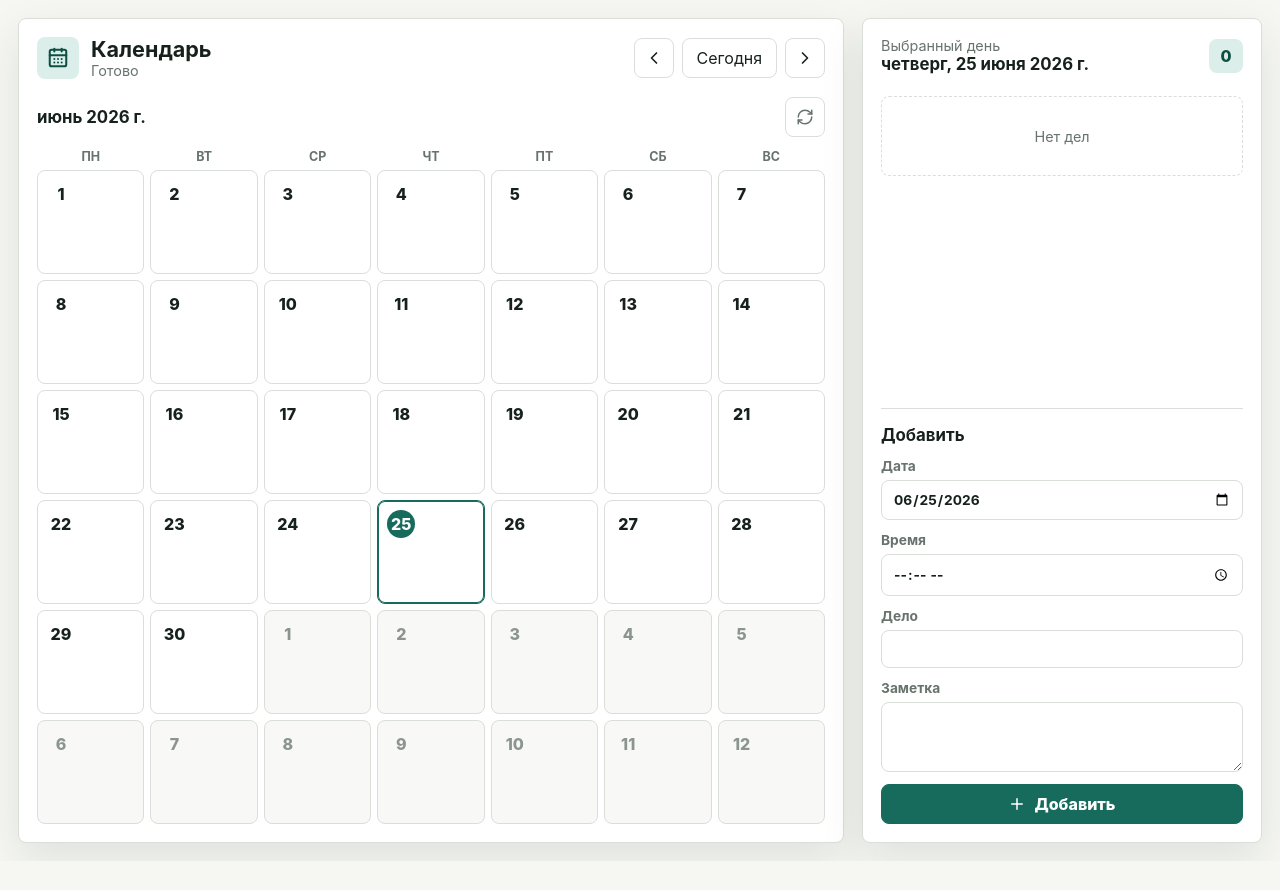
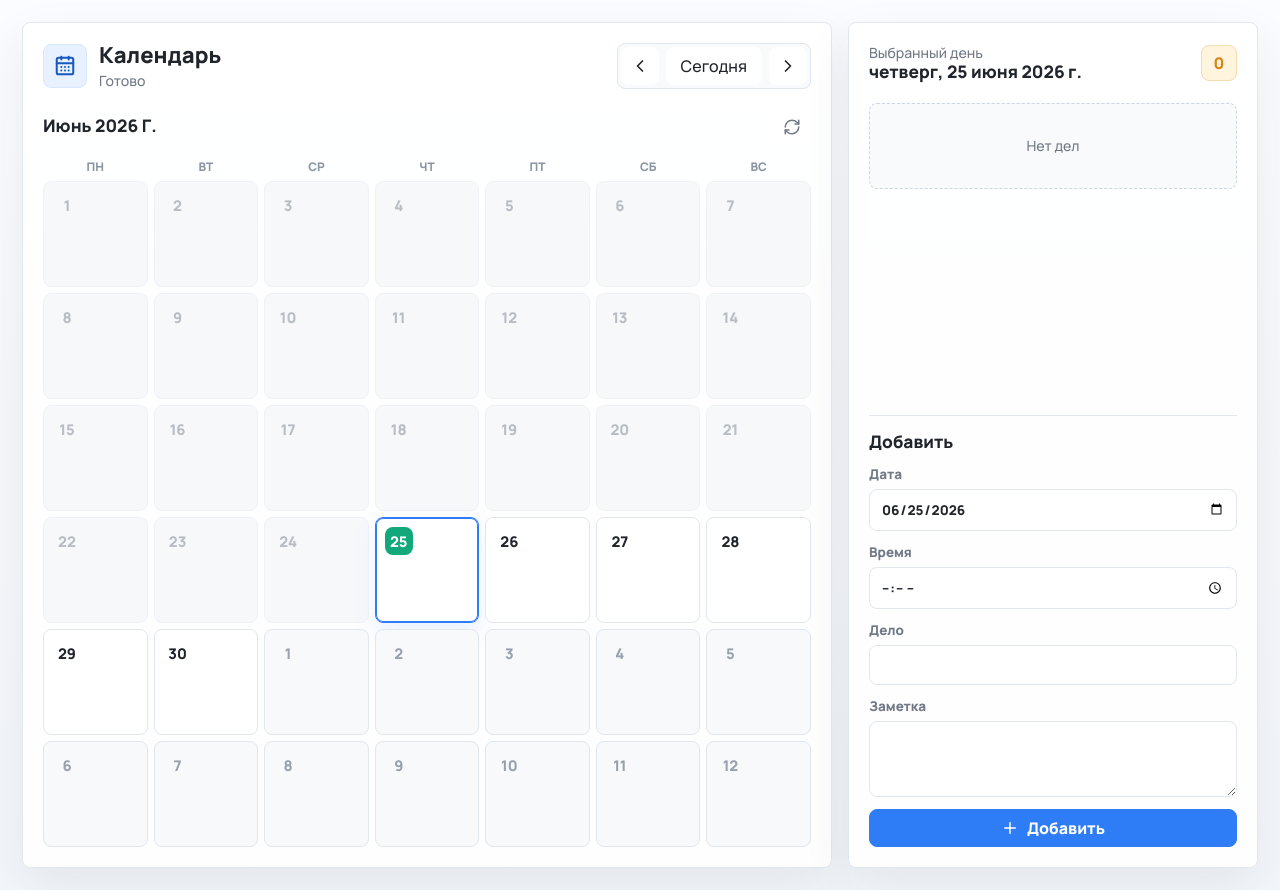
Before and after one commit to antoshigas/daily-calendar-digest, a Next.js app: page / in a window 1280 px wide. Before the commit the page ends 861 px from the top, so only its background shows below. Built offline with nearby package versions, Linux system fonts and the light colour scheme.

Commit message:
Lock processed calendar days

```diff
--- a/app/api/events/route.js
+++ b/app/api/events/route.js
@@ -1,5 +1,6 @@
 import { randomUUID } from "node:crypto";
-import { readEvents, writeEvents } from "../../../lib/storage.js";
+import { getBerlinDateKey, getDateLockReason, isWritableDateKey } from "../../../lib/calendar.js";
+import { hasDigestRun, readEvents, writeEvents } from "../../../lib/storage.js";
 
 export const dynamic = "force-dynamic";
 
@@ -37,16 +38,34 @@ function cleanEvent(input, id) {
   };
 }
 
+async function getWriteContext() {
+  const todayKey = getBerlinDateKey();
+  const todayLocked = await hasDigestRun(todayKey);
+
+  return { todayKey, todayLocked };
+}
+
+function assertWritableDate(dateKey, context) {
+  if (!isWritableDateKey(dateKey, context)) {
+    throw new Error(getDateLockReason(dateKey, context));
+  }
+}
+
 export async function GET() {
-  const events = await readEvents();
-  return Response.json({ ok: true, events });
+  const todayKey = getBerlinDateKey();
+  const [events, todayLocked] = await Promise.all([readEvents(), hasDigestRun(todayKey)]);
+
+  return Response.json({ ok: true, events, todayKey, todayLocked });
 }
 
 export async function POST(request) {
   try {
     const input = await request.json();
+    const context = await getWriteContext();
+    const nextEvent = cleanEvent(input, randomUUID());
+    assertWritableDate(nextEvent.date, context);
+
     const events = await readEvents();
-    const nextEvent = cleanEvent(input, randomUUID());
     const nextEvents = await writeEvents([...events, nextEvent]);
 
     return Response.json({ ok: true, event: nextEvent, events: nextEvents }, { status: 201 });
@@ -71,7 +90,11 @@ export async function PUT(request) {
       return jsonError("Дело не найдено", 404);
     }
 
+    const context = await getWriteContext();
     const nextEvent = cleanEvent(input, id);
+    assertWritableDate(events[index].date, context);
+    assertWritableDate(nextEvent.date, context);
+
     const nextEvents = [...events];
     nextEvents[index] = nextEvent;
 
@@ -82,6 +105,7 @@ export async function PUT(request) {
 }
 
 export async function DELETE(request) {
+  try {
     const id = new URL(request.url).searchParams.get("id");
 
     if (!id) {
@@ -89,11 +113,19 @@ export async function DELETE(request) {
     }
 
     const events = await readEvents();
-  const nextEvents = events.filter((event) => event.id !== id);
+    const target = events.find((event) => event.id === id);
 
-  if (nextEvents.length === events.length) {
+    if (!target) {
       return jsonError("Дело не найдено", 404);
     }
 
+    const context = await getWriteContext();
+    assertWritableDate(target.date, context);
+
+    const nextEvents = events.filter((event) => event.id !== id);
+
     return Response.json({ ok: true, events: await writeEvents(nextEvents) });
+  } catch (error) {
+    return jsonError(error instanceof Error ? error.message : "Не удалось удалить");
   }
+}
--- a/app/globals.css
+++ b/app/globals.css
@@ -1,17 +1,25 @@
+@import url("https://fonts.googleapis.com/css2?family=Manrope:wght@500;600;700;800&display=swap");
+
 :root {
   color-scheme: light;
-  --bg: #f6f7f3;
+  --bg: #f7f8fb;
   --panel: #ffffff;
-  --panel-strong: #eef4ef;
-  --text: #17211c;
-  --muted: #67736c;
-  --line: #d9dfd8;
-  --accent: #176b5d;
-  --accent-strong: #0d4f43;
-  --accent-soft: #dceee9;
-  --warn: #b86f16;
-  --danger: #b83b3b;
-  --shadow: 0 16px 44px rgba(22, 35, 29, 0.1);
+  --panel-soft: #f8fafc;
+  --panel-tint: #eef6ff;
+  --text: #20242b;
+  --muted: #717987;
+  --line: #e1e7ef;
+  --line-strong: #cbd6e2;
+  --accent: #2f7df6;
+  --accent-strong: #1759be;
+  --accent-soft: #e8f1ff;
+  --fresh: #13a87c;
+  --fresh-soft: #e7f7f2;
+  --warm: #d88516;
+  --warm-soft: #fff4de;
+  --danger: #d94848;
+  --closed: #f0f3f6;
+  --shadow: 0 18px 48px rgba(36, 48, 64, 0.08);
 }
 
 * {
@@ -25,10 +33,11 @@ body {
 
 body {
   margin: 0;
-  background: var(--bg);
+  background:
+    linear-gradient(180deg, #fbfcff 0%, var(--bg) 44%, #f3f6fa 100%);
   color: var(--text);
   font-family:
-    Inter, ui-sans-serif, system-ui, -apple-system, BlinkMacSystemFont, "Segoe UI", sans-serif;
+    Manrope, "Segoe UI Variable", "Segoe UI", Inter, ui-sans-serif, system-ui, sans-serif;
   letter-spacing: 0;
 }
 
@@ -42,18 +51,22 @@ button {
   cursor: pointer;
 }
 
+button:disabled {
+  cursor: default;
+}
+
 .app-shell {
   display: grid;
-  grid-template-columns: minmax(0, 1fr) minmax(320px, 400px);
-  gap: 18px;
+  grid-template-columns: minmax(0, 1fr) minmax(320px, 410px);
+  gap: 16px;
   min-height: 100vh;
-  padding: 18px;
+  padding: clamp(12px, 2vw, 22px);
 }
 
 .calendar-panel,
 .details-panel {
   min-width: 0;
-  background: var(--panel);
+  background: rgba(255, 255, 255, 0.92);
   border: 1px solid var(--line);
   border-radius: 8px;
   box-shadow: var(--shadow);
@@ -62,14 +75,14 @@ button {
 .calendar-panel {
   display: flex;
   flex-direction: column;
-  padding: 18px;
+  padding: clamp(14px, 1.8vw, 20px);
 }
 
 .details-panel {
   display: flex;
   flex-direction: column;
   gap: 18px;
-  padding: 18px;
+  padding: clamp(14px, 1.8vw, 20px);
 }
 
 .topbar,
@@ -93,8 +106,9 @@ button {
   display: grid;
   place-items: center;
   flex: 0 0 auto;
-  width: 42px;
-  height: 42px;
+  width: 44px;
+  height: 44px;
+  border: 1px solid #d7e7ff;
   border-radius: 8px;
   background: var(--accent-soft);
   color: var(--accent-strong);
@@ -108,17 +122,20 @@ p {
 }
 
 h1 {
-  font-size: 1.35rem;
-  line-height: 1.15;
+  font-size: 1.38rem;
+  font-weight: 800;
+  line-height: 1.12;
 }
 
 h2 {
-  font-size: 1.05rem;
+  font-size: 1.08rem;
+  font-weight: 800;
   line-height: 1.2;
 }
 
 h3 {
   font-size: 0.98rem;
+  font-weight: 800;
   line-height: 1.25;
 }
 
@@ -127,13 +144,21 @@ h3 {
 .event-content p,
 .empty-state {
   color: var(--muted);
-  font-size: 0.9rem;
+  font-size: 0.88rem;
+}
+
+.brand p {
+  margin-top: 3px;
 }
 
 .month-controls {
   display: flex;
   align-items: center;
-  gap: 8px;
+  gap: 7px;
+  padding: 3px;
+  border: 1px solid var(--line);
+  border-radius: 8px;
+  background: var(--panel-soft);
 }
 
 .icon-button,
@@ -142,20 +167,21 @@ h3 {
   display: inline-flex;
   align-items: center;
   justify-content: center;
-  border: 1px solid var(--line);
+  border: 1px solid transparent;
   border-radius: 8px;
   background: #fff;
   color: var(--text);
-  min-height: 40px;
+  min-height: 38px;
   transition:
     background 160ms ease,
     border-color 160ms ease,
     color 160ms ease,
-    transform 160ms ease;
+    transform 160ms ease,
+    box-shadow 160ms ease;
 }
 
 .icon-button {
-  width: 40px;
+  width: 38px;
   padding: 0;
 }
 
@@ -166,8 +192,9 @@ h3 {
 
 .icon-button:hover,
 .today-button:hover {
-  background: var(--panel-strong);
-  border-color: #c4d1c8;
+  border-color: var(--line-strong);
+  background: #fdfefe;
+  box-shadow: 0 6px 18px rgba(42, 65, 92, 0.08);
 }
 
 .icon-button:active,
@@ -188,6 +215,10 @@ h3 {
   margin: 18px 0 12px;
 }
 
+.month-title-row h2 {
+  text-transform: capitalize;
+}
+
 .weekday-grid,
 .month-grid {
   display: grid;
@@ -197,9 +228,9 @@ h3 {
 .weekday-grid {
   gap: 6px;
   margin-bottom: 6px;
-  color: var(--muted);
-  font-size: 0.78rem;
-  font-weight: 700;
+  color: #8a94a3;
+  font-size: 0.74rem;
+  font-weight: 800;
   text-align: center;
   text-transform: uppercase;
 }
@@ -216,33 +247,51 @@ h3 {
   align-items: stretch;
   gap: 7px;
   min-width: 0;
-  min-height: 104px;
+  min-height: 106px;
   padding: 9px;
   border: 1px solid var(--line);
   border-radius: 8px;
-  background: #fff;
+  background: rgba(255, 255, 255, 0.9);
   color: var(--text);
   text-align: left;
 }
 
 .day-cell:hover {
-  border-color: #aebcb4;
-  background: #fbfcfa;
+  border-color: #b9c8d8;
+  background: #fbfdff;
+  box-shadow: 0 8px 20px rgba(42, 65, 92, 0.06);
+}
+
+.day-cell.closed {
+  background: var(--closed);
+  color: #7e8794;
+}
+
+.day-cell.inactive {
+  opacity: 0.54;
+}
+
+.day-cell.inactive:hover {
+  border-color: var(--line);
+  background: var(--closed);
+  box-shadow: none;
 }
 
 .day-cell.active {
   border-color: var(--accent);
-  box-shadow: inset 0 0 0 1px var(--accent);
+  box-shadow:
+    inset 0 0 0 1px var(--accent),
+    0 10px 24px rgba(47, 125, 246, 0.1);
 }
 
 .day-cell.today .day-number {
-  background: var(--accent);
+  background: var(--fresh);
   color: #fff;
 }
 
 .day-cell.muted {
-  background: #f8f9f7;
-  color: #8b948f;
+  background: #f7f9fb;
+  color: #98a1ad;
 }
 
 .day-number {
@@ -251,7 +300,8 @@ h3 {
   justify-content: center;
   width: 28px;
   height: 28px;
-  border-radius: 50%;
+  border-radius: 8px;
+  font-size: 0.92rem;
   font-weight: 800;
 }
 
@@ -267,11 +317,12 @@ h3 {
   display: block;
   min-width: 0;
   overflow: hidden;
-  border-radius: 6px;
+  border-radius: 7px;
   padding: 4px 6px;
   background: var(--accent-soft);
   color: var(--accent-strong);
-  font-size: 0.75rem;
+  font-size: 0.73rem;
+  font-weight: 700;
   line-height: 1.2;
   text-overflow: ellipsis;
   white-space: nowrap;
@@ -283,23 +334,23 @@ h3 {
 }
 
 .more-chip {
-  background: #f7ead8;
-  color: var(--warn);
-  font-weight: 800;
+  background: var(--warm-soft);
+  color: var(--warm);
 }
 
 .details-header {
-  padding-bottom: 4px;
+  padding-bottom: 2px;
 }
 
 .count-badge {
   display: grid;
   place-items: center;
-  min-width: 34px;
-  height: 34px;
+  min-width: 36px;
+  height: 36px;
+  border: 1px solid #f3dcae;
   border-radius: 8px;
-  background: var(--accent-soft);
-  color: var(--accent-strong);
+  background: var(--warm-soft);
+  color: var(--warm);
   font-weight: 800;
 }
 
@@ -312,9 +363,10 @@ h3 {
 .empty-state {
   display: grid;
   place-items: center;
-  min-height: 80px;
-  border: 1px dashed var(--line);
+  min-height: 86px;
+  border: 1px dashed var(--line-strong);
   border-radius: 8px;
+  background: var(--panel-soft);
 }
 
 .event-row {
@@ -329,9 +381,14 @@ h3 {
 }
 
 .event-time {
-  color: var(--accent-strong);
-  font-size: 0.86rem;
+  display: inline-flex;
+  justify-content: center;
+  border-radius: 7px;
+  background: var(--fresh-soft);
+  color: #08775b;
+  font-size: 0.82rem;
   font-weight: 800;
+  padding: 5px 6px;
 }
 
 .event-content {
@@ -339,7 +396,7 @@ h3 {
 }
 
 .event-content p {
-  margin-top: 4px;
+  margin-top: 5px;
   overflow-wrap: anywhere;
 }
 
@@ -356,12 +413,25 @@ h3 {
   border-top: 1px solid var(--line);
 }
 
+.readonly-note {
+  display: grid;
+  gap: 6px;
+  margin-top: auto;
+  padding-top: 16px;
+  border-top: 1px solid var(--line);
+}
+
+.readonly-note p {
+  color: var(--muted);
+  font-size: 0.9rem;
+}
+
 .event-form label {
   display: grid;
   gap: 6px;
   color: var(--muted);
-  font-size: 0.86rem;
-  font-weight: 700;
+  font-size: 0.84rem;
+  font-weight: 800;
 }
 
 .event-form input,
@@ -383,7 +453,7 @@ h3 {
 .event-form input:focus,
 .event-form textarea:focus {
   border-color: var(--accent);
-  box-shadow: 0 0 0 3px rgba(23, 107, 93, 0.14);
+  box-shadow: 0 0 0 3px rgba(47, 125, 246, 0.14);
 }
 
 .save-button {
@@ -396,12 +466,12 @@ h3 {
 }
 
 .save-button:hover {
+  border-color: var(--accent-strong);
   background: var(--accent-strong);
-  border-color: var(--accent-strong);
+  box-shadow: 0 10px 26px rgba(47, 125, 246, 0.18);
 }
 
 .save-button:disabled {
-  cursor: default;
   opacity: 0.68;
 }
 
@@ -441,7 +511,7 @@ h3 {
 
   .weekday-grid {
     gap: 3px;
-    font-size: 0.68rem;
+    font-size: 0.66rem;
   }
 
   .month-grid {
@@ -449,7 +519,7 @@ h3 {
   }
 
   .day-cell {
-    min-height: 74px;
+    min-height: 76px;
     padding: 5px;
     gap: 4px;
   }
@@ -457,12 +527,12 @@ h3 {
   .day-number {
     width: 24px;
     height: 24px;
-    font-size: 0.84rem;
+    font-size: 0.82rem;
   }
 
   .event-chip {
     padding: 3px 4px;
-    font-size: 0.66rem;
+    font-size: 0.64rem;
   }
 
   .event-chip span {
@@ -471,7 +541,7 @@ h3 {
 
   .more-chip {
     padding: 3px 4px;
-    font-size: 0.66rem;
+    font-size: 0.64rem;
   }
 
   .event-row {
--- a/app/layout.js
+++ b/app/layout.js
@@ -1,8 +1,8 @@
 import "./globals.css";
 
 export const metadata = {
-  title: "Daily Calendar Digest",
-  description: "Monthly calendar with Telegram daily digest",
+  title: "Календарь",
+  description: "Ежедневник с Telegram-рассылкой",
 };
 
 export default function RootLayout({ children }) {
--- a/app/page.js
+++ b/app/page.js
@@ -13,11 +13,15 @@ import {
 } from "lucide-react";
 import { useEffect, useMemo, useState } from "react";
 import {
+  addDaysToKey,
   buildMonthCells,
   formatDisplayDate,
   formatMonthLabel,
+  getDateLockReason,
   getTodayKey,
   isSameMonth,
+  isWritableDateKey,
+  keyToDate,
 } from "../lib/calendar.js";
 
 const WEEKDAYS = ["Пн", "Вт", "Ср", "Чт", "Пт", "Сб", "Вс"];
@@ -40,15 +44,22 @@ function sortEvents(events) {
 }
 
 export default function CalendarPage() {
-  const todayKey = useMemo(() => getTodayKey(), []);
-  const today = useMemo(() => new Date(), []);
-  const [viewDate, setViewDate] = useState(new Date(today.getFullYear(), today.getMonth(), 1));
-  const [selectedDate, setSelectedDate] = useState(todayKey);
+  const initialTodayKey = useMemo(() => getTodayKey(), []);
+  const [todayKey, setTodayKey] = useState(initialTodayKey);
+  const [todayLocked, setTodayLocked] = useState(false);
+  const [viewDate, setViewDate] = useState(() => keyToDate(initialTodayKey));
+  const [selectedDate, setSelectedDate] = useState(initialTodayKey);
   const [events, setEvents] = useState([]);
-  const [form, setForm] = useState(emptyForm(todayKey));
+  const [form, setForm] = useState(emptyForm(initialTodayKey));
   const [editingId, setEditingId] = useState(null);
   const [status, setStatus] = useState("Загрузка");
   const [busy, setBusy] = useState(false);
+
+  const dateContext = useMemo(() => ({ todayKey, todayLocked }), [todayKey, todayLocked]);
+  const firstWritableDate = useMemo(
+    () => (todayLocked ? addDaysToKey(todayKey, 1) : todayKey),
+    [todayKey, todayLocked],
+  );
 
   async function loadEvents() {
     setStatus("Загрузка");
@@ -60,18 +71,14 @@ export default function CalendarPage() {
     }
 
     setEvents(sortEvents(payload.events || []));
+    setTodayKey(payload.todayKey || getTodayKey());
+    setTodayLocked(Boolean(payload.todayLocked));
     setStatus("Готово");
   }
 
   useEffect(() => {
     loadEvents().catch((error) => setStatus(error.message));
   }, []);
-
-  useEffect(() => {
-    if (!editingId) {
-      setForm((current) => ({ ...emptyForm(selectedDate), title: current.title, note: current.note }));
-    }
-  }, [selectedDate, editingId]);
 
   const monthCells = useMemo(() => buildMonthCells(viewDate), [viewDate]);
   const eventsByDate = useMemo(() => {
@@ -82,22 +89,53 @@ export default function CalendarPage() {
     }, {});
   }, [events]);
   const selectedEvents = eventsByDate[selectedDate] || [];
+  const todayEvents = eventsByDate[todayKey] || [];
+  const selectedWritable = isWritableDateKey(selectedDate, dateContext);
+  const selectedLockReason = getDateLockReason(selectedDate, dateContext);
+
+  useEffect(() => {
+    if (selectedWritable || selectedEvents.length > 0) return;
+
+    setSelectedDate(firstWritableDate);
+    setForm(emptyForm(firstWritableDate));
+
+    const nextViewDate = keyToDate(firstWritableDate);
+    setViewDate(new Date(nextViewDate.getFullYear(), nextViewDate.getMonth(), 1));
+  }, [firstWritableDate, selectedEvents.length, selectedWritable]);
+
+  useEffect(() => {
+    if (!editingId) {
+      setForm((current) => ({ ...emptyForm(selectedDate), title: current.title, note: current.note }));
+    }
+  }, [selectedDate, editingId]);
 
   function moveMonth(offset) {
     setViewDate((current) => new Date(current.getFullYear(), current.getMonth() + offset, 1));
   }
 
+  function selectDate(dateKey) {
+    const nextDate = keyToDate(dateKey);
+    setViewDate((current) =>
+      isSameMonth(nextDate, current) ? current : new Date(nextDate.getFullYear(), nextDate.getMonth(), 1),
+    );
+    setSelectedDate(dateKey);
+    if (!editingId) setForm(emptyForm(dateKey));
+  }
+
   function jumpToday() {
-    const next = new Date();
-    setViewDate(new Date(next.getFullYear(), next.getMonth(), 1));
-    setSelectedDate(getTodayKey(next));
+    const canOpenToday = isWritableDateKey(todayKey, dateContext) || todayEvents.length > 0;
+    selectDate(canOpenToday ? todayKey : firstWritableDate);
     setEditingId(null);
-    setForm(emptyForm(getTodayKey(next)));
   }
 
   function startEdit(event) {
+    if (!isWritableDateKey(event.date, dateContext)) {
+      setStatus(getDateLockReason(event.date, dateContext));
+      return;
+    }
+
     setEditingId(event.id);
-    setSelectedDate(event.date);
+    selectDate(event.date);
     setForm({
       date: event.date,
       time: event.time || "",
@@ -113,6 +151,16 @@ export default function CalendarPage() {
 
   async function saveEvent(event) {
     event.preventDefault();
+
+    const existingEvent = editingId ? events.find((item) => item.id === editingId) : null;
+    if (
+      !isWritableDateKey(form.date, dateContext) ||
+      (existingEvent && !isWritableDateKey(existingEvent.date, dateContext))
+    ) {
+      setStatus(getDateLockReason(existingEvent?.date || form.date, dateContext));
+      return;
+    }
+
     setBusy(true);
     setStatus("Сохранение");
 
@@ -131,7 +179,7 @@ export default function CalendarPage() {
 
       setEvents(sortEvents(payload.events));
       resetForm(form.date);
-      setSelectedDate(form.date);
+      selectDate(form.date);
       setStatus("Сохранено");
     } catch (error) {
       setStatus(error.message);
@@ -141,6 +189,12 @@ export default function CalendarPage() {
   }
 
   async function deleteEvent(id) {
+    const target = events.find((event) => event.id === id);
+    if (target && !isWritableDateKey(target.date, dateContext)) {
+      setStatus(getDateLockReason(target.date, dateContext));
+      return;
+    }
+
     setBusy(true);
     setStatus("Удаление");
 
@@ -193,7 +247,12 @@ export default function CalendarPage() {
 
         <div className="month-title-row">
           <h2>{formatMonthLabel(viewDate)}</h2>
-          <button className="icon-button subtle" type="button" onClick={() => loadEvents().catch((error) => setStatus(error.message))} aria-label="Обновить">
+          <button
+            className="icon-button subtle"
+            type="button"
+            onClick={() => loadEvents().catch((error) => setStatus(error.message))}
+            aria-label="Обновить"
+          >
             <RefreshCw size={18} />
           </button>
         </div>
@@ -209,16 +268,18 @@ export default function CalendarPage() {
             const dayEvents = eventsByDate[cell.key] || [];
             const active = selectedDate === cell.key;
             const muted = !isSameMonth(cell.date, viewDate);
+            const writable = isWritableDateKey(cell.key, dateContext);
+            const canOpen = writable || dayEvents.length > 0;
 
             return (
               <button
-                className={`day-cell${active ? " active" : ""}${muted ? " muted" : ""}${cell.key === todayKey ? " today" : ""}`}
+                className={`day-cell${active ? " active" : ""}${muted ? " muted" : ""}${
+                  cell.key === todayKey ? " today" : ""
+                }${!writable ? " closed" : ""}${!canOpen ? " inactive" : ""}`}
+                disabled={!canOpen}
                 key={cell.key}
                 type="button"
-                onClick={() => {
-                  setSelectedDate(cell.key);
-                  if (!editingId) setForm(emptyForm(cell.key));
-                }}
+                onClick={() => selectDate(cell.key)}
               >
                 <span className="day-number">{cell.date.getDate()}</span>
                 <span className="day-events">
@@ -246,14 +307,20 @@ export default function CalendarPage() {
         </div>
 
         <div className="event-list">
-          {selectedEvents.length === 0 ? <p className="empty-state">Нет дел</p> : null}
-          {selectedEvents.map((event) => (
+          {selectedEvents.length === 0 ? (
+            <p className="empty-state">{selectedWritable ? "Нет дел" : "День закрыт"}</p>
+          ) : null}
+          {selectedEvents.map((event) => {
+            const eventWritable = isWritableDateKey(event.date, dateContext);
+
+            return (
               <article className="event-row" key={event.id}>
                 <div className="event-time">{event.time || "весь день"}</div>
                 <div className="event-content">
                   <h3>{event.title}</h3>
                   {event.note ? <p>{event.note}</p> : null}
                 </div>
+                {eventWritable ? (
                   <div className="row-actions">
                     <button className="icon-button subtle" type="button" onClick={() => startEdit(event)} aria-label="Редактировать">
                       <Pencil size={17} />
@@ -262,10 +329,13 @@ export default function CalendarPage() {
                       <Trash2 size={17} />
                     </button>
                   </div>
+                ) : null}
               </article>
-          ))}
+            );
+          })}
         </div>
 
+        {selectedWritable ? (
           <form className="event-form" onSubmit={saveEvent}>
             <div className="form-heading">
               <h2>{editingId ? "Редактировать" : "Добавить"}</h2>
@@ -280,10 +350,19 @@ export default function CalendarPage() {
               Дата
               <input
                 type="date"
+                min={firstWritableDate}
                 value={form.date}
                 onChange={(event) => {
-                setForm((current) => ({ ...current, date: event.target.value }));
-                setSelectedDate(event.target.value);
+                  const nextDateKey = event.target.value;
+                  const nextDate = keyToDate(nextDateKey);
+
+                  setForm((current) => ({ ...current, date: nextDateKey }));
+                  setSelectedDate(nextDateKey);
+                  setViewDate((current) =>
+                    isSameMonth(nextDate, current)
+                      ? current
+                      : new Date(nextDate.getFullYear(), nextDate.getMonth(), 1),
+                  );
                 }}
                 required
               />
@@ -324,6 +403,12 @@ export default function CalendarPage() {
               {editingId ? "Сохранить" : "Добавить"}
             </button>
           </form>
+        ) : (
+          <div className="readonly-note">
+            <h2>Только просмотр</h2>
+            <p>{selectedLockReason}</p>
+          </div>
+        )}
       </aside>
     </main>
   );
```
Also changed, not shown: app/api/cron/morning/route.js (+23 -6 lines), lib/calendar.js, lib/storage.js, 2 other files (tests, documents, lock files or other folders). Lines whose indentation alone changed are shown as unchanged.
